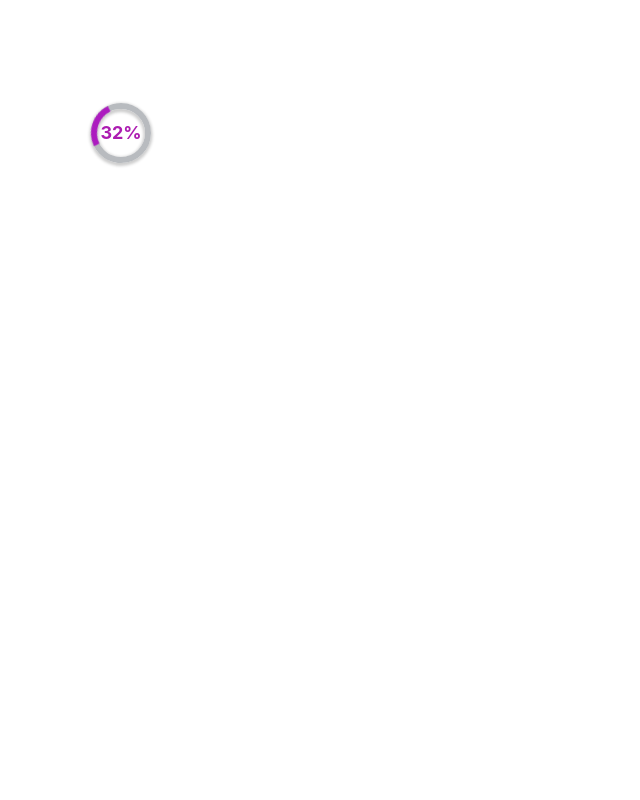
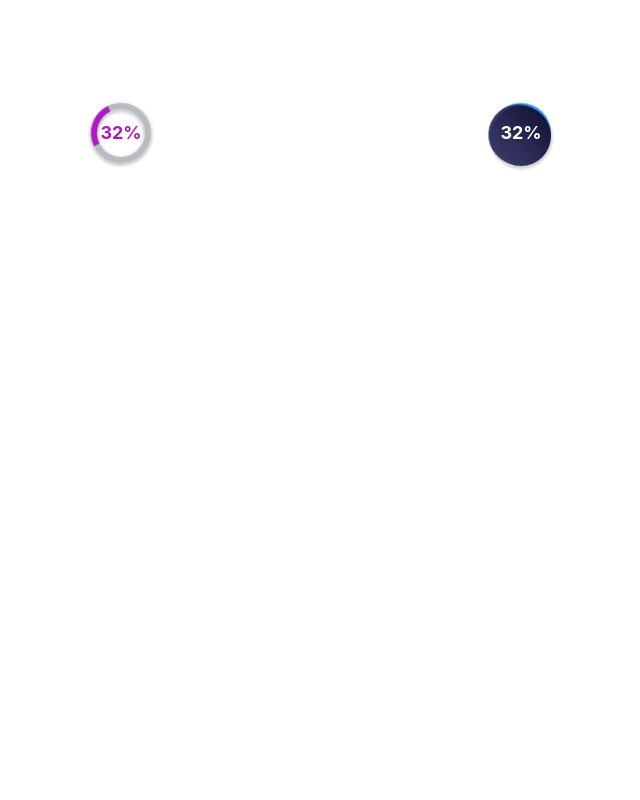
Before and after one commit to AmossXu/amos-ui-components, a React (Create React App) app: page / in a window 1280 px wide. Shown: the top 800 px of the page, without its empty margins (139-779 px from the left). Built offline with nearby package versions, Linux system fonts and the light colour scheme.

Commit message:
bubble loading done

```diff
--- a/src/App.tsx
+++ b/src/App.tsx
@@ -4,6 +4,7 @@ import logo from './logo.svg';
 import Button, { ButtonType, ButtonSize } from './conponents/Button/button';
 import Menu from './conponents/Menu/menu';
 import CircleLoading from './conponents/CircleLoading';
+import BubbleLoading from './conponents/BubbleLoading';
 import MenuItem from './conponents/Menu/menuItem';
 import './App.css';
 
@@ -12,20 +13,23 @@ function App() {
     <div className="App">
       <div className="home">
         <CircleLoading
-        index={32}
-      />
+          index={32}
+        />
+        <BubbleLoading
+          index={32}
+        />
       </div>
       <Menu
         defaultIndex={0}
       >
         <MenuItem>
-        32132321
+          32132321
         </MenuItem>
         <MenuItem>
-        dafafdsaf
+          dafafdsaf
         </MenuItem>
         <MenuItem>
-        vcxzvczxvxz
+          vcxzvczxvxz
         </MenuItem>
       </Menu>
       <h1>HELLO</h1>
@@ -65,7 +69,7 @@ function App() {
         Hello
       </Button>
       <button
-        style={{border:'none', outline:'none'}}
+        style={{ border: 'none', outline: 'none' }}
       >
 
         hello
--- /dev/null
+++ b/src/conponents/BubbleLoading/_style.scss
@@ -0,0 +1,43 @@
+.bubble-loading {
+  position: relative;
+  display: flex;
+  justify-content: center;
+  align-items: center;
+  border-radius: 100%;
+  width: 40px;
+  height: 40px;
+  background: rgb(51,149,240);
+  font-size: 12px;
+  color: white;
+  font-weight: bold;
+  box-shadow: 0 3px 2px 1px rgba(0,0,0,0.2);
+}
+.bubble-loading::before,
+.bubble-loading::after {
+  content: "";
+  position: absolute;
+  left: 50%;
+  top: 50%;
+  margin-left: -20px;
+  margin-top: -20px;
+  width: 40px;
+  height: 40px;
+  background-image: linear-gradient(45deg, rgb(14,14,46), rgb(64, 64, 113));
+  border-radius: 100%;
+  z-index: -1;
+  transform: translateY(-2px);
+}
+.bubble-loading::before {
+  animation: rotate2 infinite 3s linear;
+}
+.bubble-loading::after {
+  animation: rotate2 infinite 2s linear;
+}
+@keyframes rotate2 {
+  0% {
+    transform: rotate(0deg) translateY(-2px);
+  }
+  100% {
+    transform: rotate(360deg) translateY(-2px);
+  }
+}
--- /dev/null
+++ b/src/conponents/BubbleLoading/index.tsx
@@ -0,0 +1,16 @@
+import React from 'react';
+
+const BubbleLoading: React.FC<any> = (props) => {
+  const {
+    index,
+
+  } = props
+  // const classes = classNames('menu', className, {
+  //   'menu-vertical': mode === 'vertical'
+  // })
+  return(
+    <div className="bubble-loading">{index}%</div>
+  )
+}
+
+export default BubbleLoading
--- a/src/styles/index.scss
+++ b/src/styles/index.scss
@@ -14,3 +14,6 @@
 
 // circleloading
 @import "../conponents/CircleLoading/style";
+
+// bubbleloading
+@import "../conponents/BubbleLoading/style";
```
